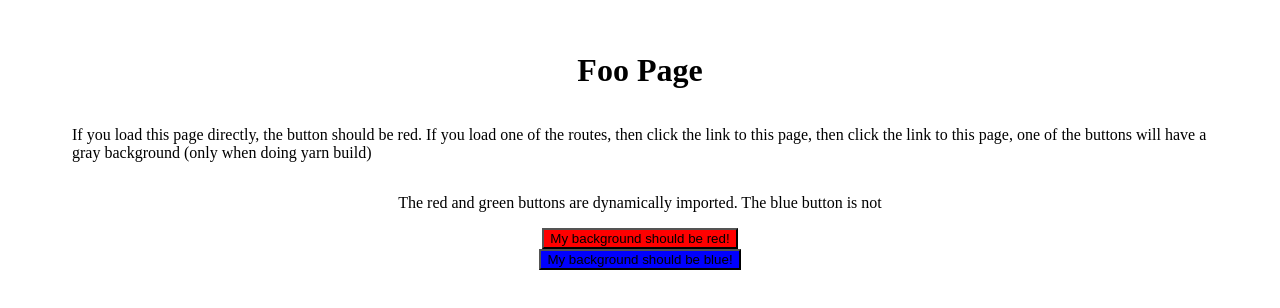
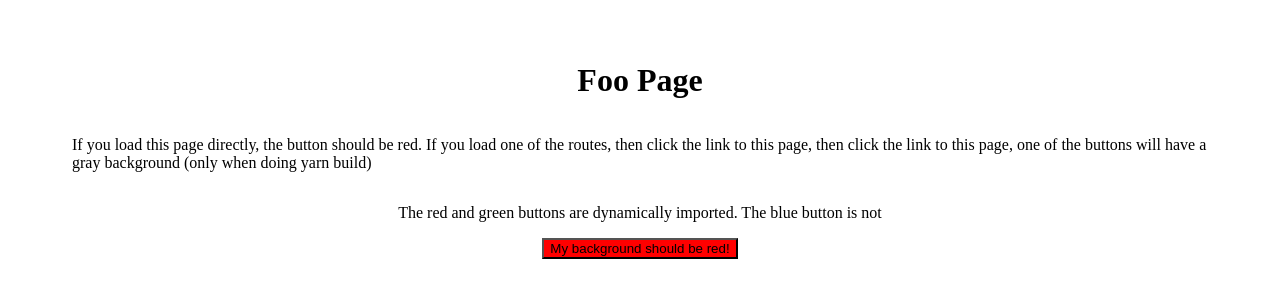
Before and after one commit to devjiwonchoi/repro-next-33286, a Next.js app: page /foo in a window 1280 px wide. Shown: the part 322-630 px from the top of the page. Built offline with nearby package versions, Linux system fonts and the light colour scheme.

Commit message:
remove blue

```diff
--- a/pages/foo.tsx
+++ b/pages/foo.tsx
@@ -1,5 +1,4 @@
-import { Blue } from "@/components/blue"
-import dynamic from "next/dynamic"
+import dynamic from 'next/dynamic'
 
 const DynamicImportRedButton = dynamic<{}>(
   () => import('@/components/red').then((module) => module.Red),
@@ -32,8 +31,6 @@ const Foo = () => {
         not
       </p>
       <DynamicImportRedButton />
-      {/* this will never have the wrong background because it's not lazy loaded */}
-      <Blue />
     </div>
   )
 }
```
